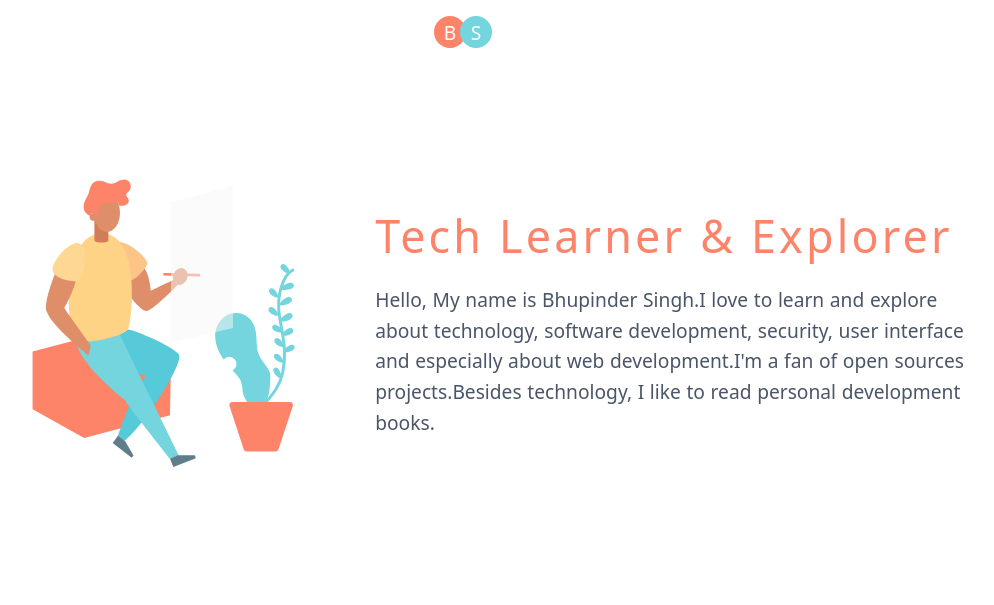
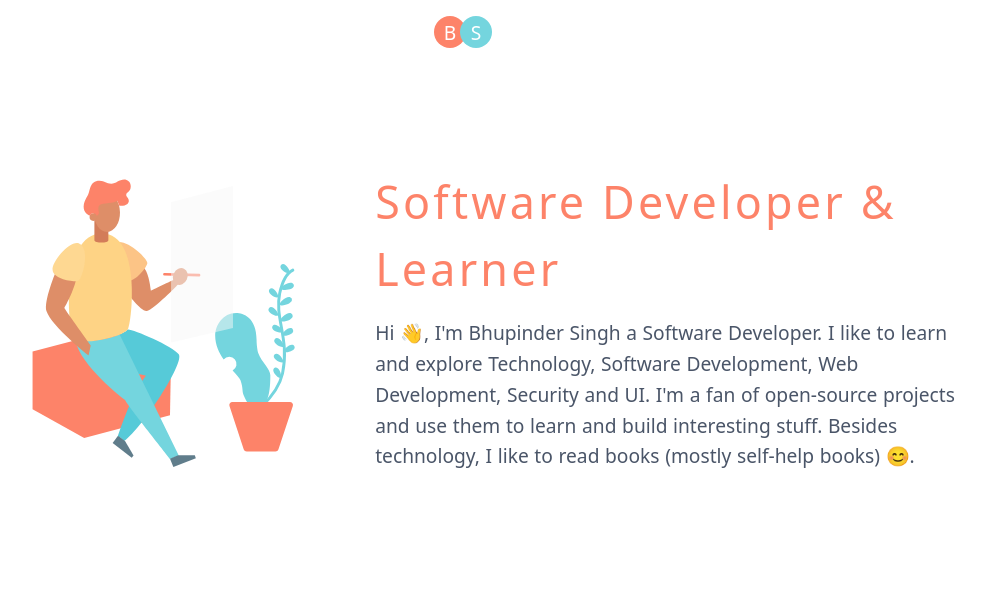
Before and after one commit to bhupindersingh007/bhupindersingh007.github.io, a plain HTML site: page index.html in a window 1280 px wide. Shown: the top 605 px of the page, without its empty margins (172-1166 px from the left). Drawn offline with Linux system fonts and the light colour scheme.

Commit message:
change title & intro content

```diff
--- a/index.html
+++ b/index.html
@@ -6,7 +6,7 @@
     <meta name="viewport" content="width=device-width, initial-scale=1.0">
     <meta http-equiv="X-UA-Compatible" content="ie=edge">
     <link rel="icon" href="img/favicon.jpg" type="image/jpg" sizes="16x16">
-    <title>Bhupinder Singh | Tech Explorer & Learner</title>
+    <title>Bhupinder Singh | Software Developer & Learner</title>
     <link rel="stylesheet" href="css/main.css">
 </head>
 
@@ -35,11 +35,11 @@
             <div class="col-md-50">
                 <!-- text -->
                 <article class="mb-2 animation-two">
-                    <h1 class="heading mb-1">Tech learner & explorer</h1>
-                    <p class="lead">Hello, My name is Bhupinder Singh.I love to learn
-                        and explore about technology, software development, security, user
-                        interface and especially about web development.I'm a fan of open
-                        sources projects.Besides technology, I like to read personal development books.
+                    <h1 class="heading mb-1">Software Developer & Learner</h1>
+                    <p class="lead">Hi 👋, I'm Bhupinder Singh a Software Developer. I like to learn
+                        and explore Technology, Software Development, Web Development, Security and UI.
+                        I'm a fan of open-source projects and use them to learn and build interesting stuff.
+                        Besides technology, I like to read books (mostly self-help books) 😊.
                     </p>
                 </article>
             </div>
```
